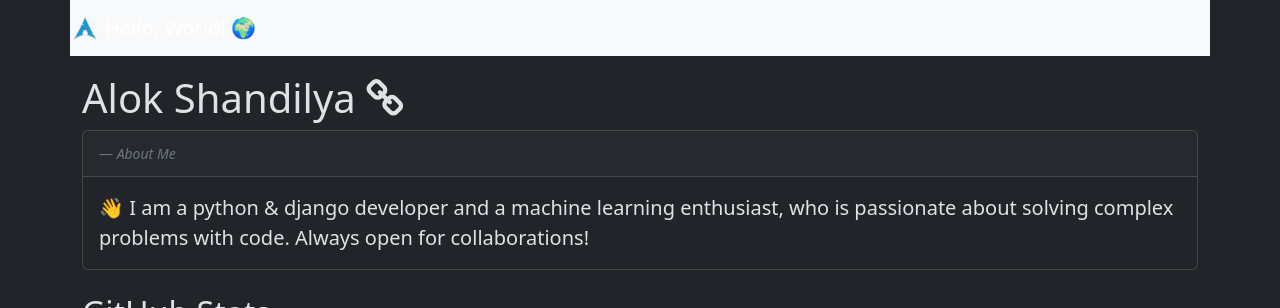
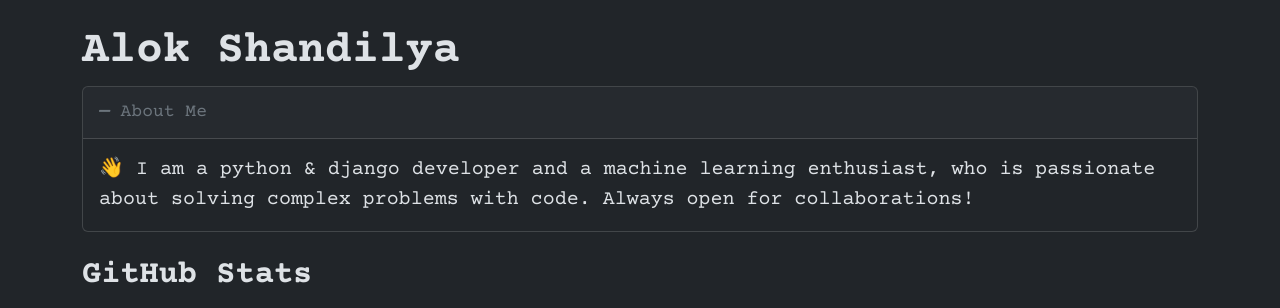
Before and after one commit to alokshandilya/personal-website, a Flask app: page / in a window 1280 px wide. Shown: the top 308 px of the page. Run offline with Flask 3, Linux system fonts and the light colour scheme.

Commit message:
use courier prime font

```diff
--- a/static/styles.css
+++ b/static/styles.css
@@ -3,3 +3,27 @@
     object-fit: cover;
     width: 100%;
 }
+* {
+    font-family: "Courier Prime", monospace;
+    font-style: normal;
+    font-weight: 400;
+}
+
+.courier-prime-bold {
+  font-weight: 700;
+  font-style: normal;
+}
+
+.courier-prime-regular-italic {
+  font-weight: 400;
+  font-style: italic;
+}
+
+.courier-prime-bold-italic {
+  font-weight: 700;
+  font-style: italic;
+}
+
+h1 {
+    font-size: 45px;
+}
--- a/templates/home.html
+++ b/templates/home.html
@@ -20,12 +20,12 @@
   <script src="https://cdn.jsdelivr.net/npm/bootstrap@5.3.3/dist/js/bootstrap.bundle.min.js"
     integrity="sha384-YvpcrYf0tY3lHB60NNkmXc5s9fDVZLESaAA55NDzOxhy9GkcIdslK1eN7N6jIeHz"
     crossorigin="anonymous"></script>
-  {% include 'nav.html' %}
   <header class="container">
-    <h1 class="mt-4">Alok Shandilya <i class="fa fa-link"></i></h1>
+    <h1 class="mt-4 courier-prime-bold">Alok Shandilya</h1>
     <div class="card mt-2 mb-4">
       <div class="card-header">
-        <footer class="blockquote-footer mt-1 mb-1"><cite title="About Me">About Me</cite></footer>
+        <footer class="blockquote-footer mt-1 mb-1 courier-prime-bold-italic" style="font-size: 18px"><cite
+            title="About Me">About Me</cite></footer>
       </div>
       <div class="card-body">
         <blockquote class="blockquote mb-0">
@@ -38,46 +38,35 @@
     </div>
   </header>
 
-  <section id="github-stats" class="container">
-    <h2 class="mt-2 mb-3">GitHub Stats</h2>
-    <div class="row">
-      <div class="col">
-        <div class="card" style="width: 30rem;">
-          <img src="http://github-readme-streak-stats.herokuapp.com?user=alokshandilya&theme=nord" class="card-img-top"
-            alt="GitHub Streak">
-          <div class="card-body">
-            <h5 class="card-title">GitHub Streak</h5>
-          </div>
-        </div>
-      </div>
-      <div class="col">
-        <div class="card" style="width: 30rem;">
+  <section id="github-stats" class="container container-fluid">
+    <h2 class="mt-2 mb-3 courier-prime-bold">GitHub Stats</h2>
+    <div class="row justify-content">
+      <div class="col-md-6">
+        <div class="card">
           <img
             src="https://github-readme-stats.vercel.app/api?username=alokshandilya&show_icons=true&theme=nord&rank_icon=github"
             class="card-img-top" alt="Overall GitHub Stats">
           <div class="card-body">
-            <h5 class="card-title">GitHub Stats</h5>
+            <h5 class="card-title courier-prime-regular-italic">GitHub Stats</h5>
           </div>
         </div>
       </div>
-      <div class="col">
-      </div>
-      <div class="card" style="width: 25rem;">
-        <img
-          src="https://github-readme-stats.vercel.app/api/top-langs/?username=alokshandilya&theme=nord&include_all_commits=true&count_private=false&layout=compact"
-          class="card-img-top" alt="Top Languages Used">
-        <div class="card-body">
-          <h5 class="card-title">Top Languages Used</h5>
+      <div class="col-md-6 mt-2">
+        <div class="card">
+          <img src="http://github-readme-streak-stats.herokuapp.com?user=alokshandilya&theme=nord" class="card-img-top"
+            alt="GitHub Streak">
+          <div class="card-body">
+            <h5 class="card-title courier-prime-regular-italic">GitHub Streak</h5>
+          </div>
         </div>
       </div>
-    </div>
   </section>
 
 
 
   <main>
     <section class="container">
-      <h2 class="mt-4 mb-4">Projects</h2>
+      <h2 class="mt-4 mb-4 courier-prime-bold">Projects</h2>
       <div>
         {% for project in projects %}
         {% include 'projectitem.html' %}
@@ -86,7 +75,7 @@
     </section>
 
     <section class="container">
-      <h2 class="mt-4 mb-4">Experience</h2>
+      <h2 class="mt-4 mb-4 courier-prime-bold">Experience</h2>
       <p>TODO - experience section</p>
     </section>
   </main>
```
